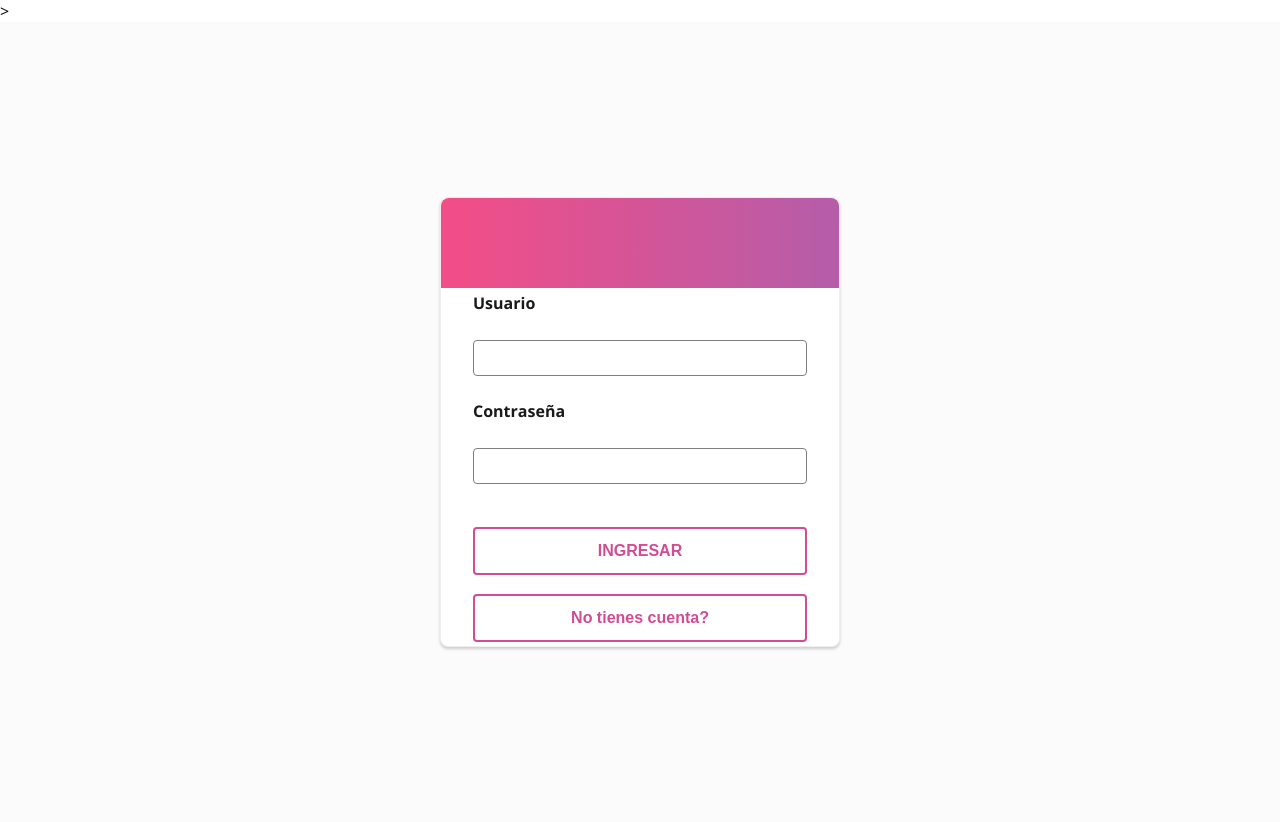
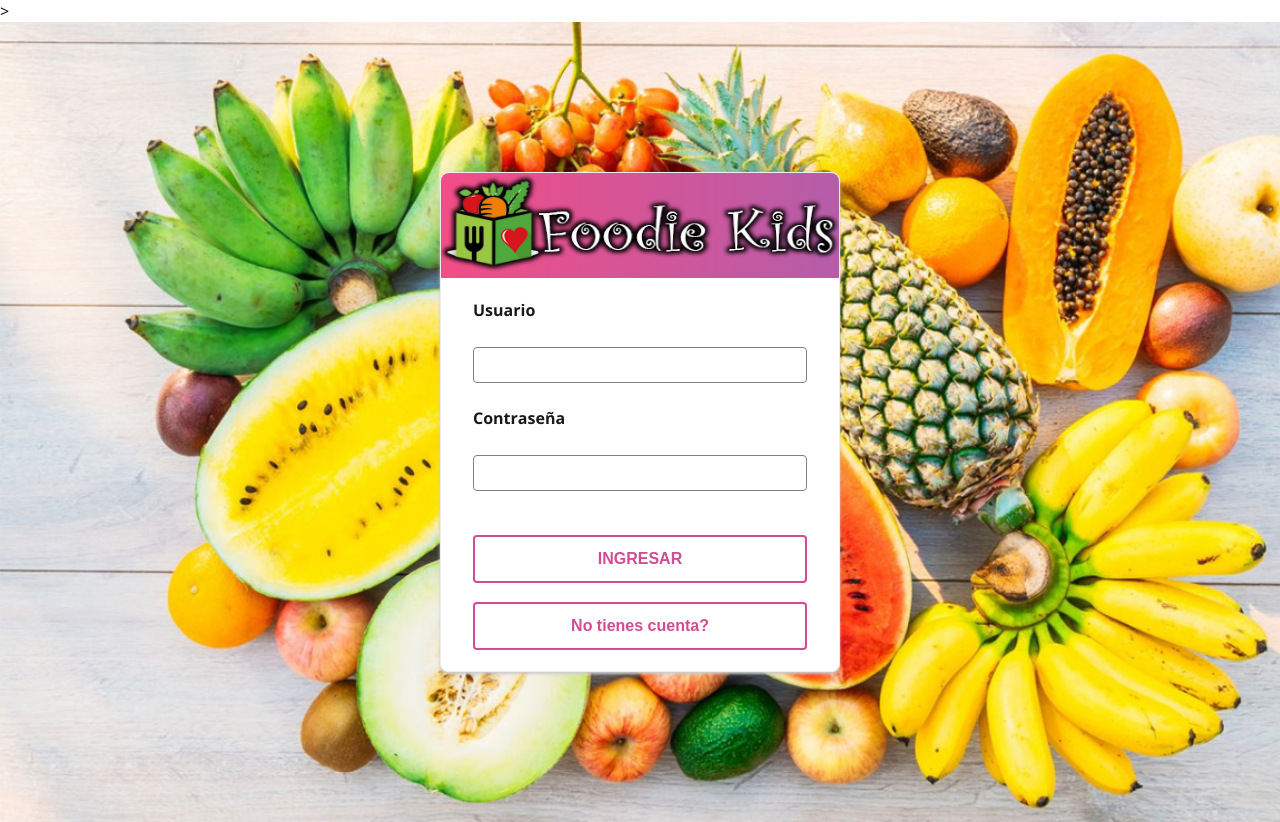
Before and after one commit to fedeerivarola/SEMINARIO1-TP-UADE, a React (Create React App) app: page /login in a window 1280 px wide. Built offline with nearby package versions, Linux system fonts and the light colour scheme.

Commit message:
fondo y logo

```diff
--- a/src/components/Login/Login.css
+++ b/src/components/Login/Login.css
@@ -5,6 +5,8 @@
     height: 100vh;
     width: 100%;
     background-color: #FBFBFB;
+    background-image: url("../../assets/Background.jpg");
+    background-size: cover;
 }
 
 .LoginCard {
@@ -15,19 +17,18 @@
     border: 1px solid #eee;
     box-shadow: 0 2px 3px #ccc;
     width: 400px;
-    height: 450px;
+    height: 500px;
     border-radius: 0.5rem;
     background-color: #FFFFFF;
-
 }
 
+
 .CardHeader {
-    background: rgb(243,77,134);
-    background: linear-gradient(90deg, rgba(243,77,134,1) 0%, rgba(181,93,169,1) 100%);
+    /*background: rgb(243,77,134);*/
+    /*background: linear-gradient(90deg, rgba(243,77,134,1) 0%, rgba(181,93,169,1) 100%);*/
     height: 7rem;
     border-top-left-radius: 0.5rem;
     border-top-right-radius: 0.5rem;
-
 }
 
 .CardContent {
@@ -36,7 +37,6 @@
     display: flex;
     justify-content: center;
     flex-direction: column;
-
 }
 
 .LoginForm{
@@ -76,7 +76,6 @@ button {
     color: #D14C93;
     font-weight: bold;
     font-size: 16px;
-
     border-radius: 4px ;
     background-color: #FFFFFF;
 }
@@ -107,5 +106,4 @@ button:hover {
     color: grey;
     align-items: flex-end;
     margin: 0;
-
 }
--- a/src/components/Login/Login.js
+++ b/src/components/Login/Login.js
@@ -1,7 +1,7 @@
 import React from 'react';
 import './Login.css';
 import { auth } from '../../services/firebase/config.js';
-import CreateUser from '../CreateUser/createUser';
+import fooies from './fooies.png';
 
 class Login extends React.Component {
 
@@ -92,8 +92,11 @@ class Login extends React.Component {
     render() {
         return (
             <div className="Background">
+
                 <div className="LoginCard">
-                    <div className="CardHeader" />
+                    <div className="CardHeader">
+                        <img src={fooies}  alt="Logo" width="400" height="100"/>
+                    </div>
                     <div className="CardContent">
                         <form className="LoginForm">
                             <p>Usuario</p>
```
Also changed, not shown: src/assets/Background.jpg (added), src/components/Login/fooies.png (added).
